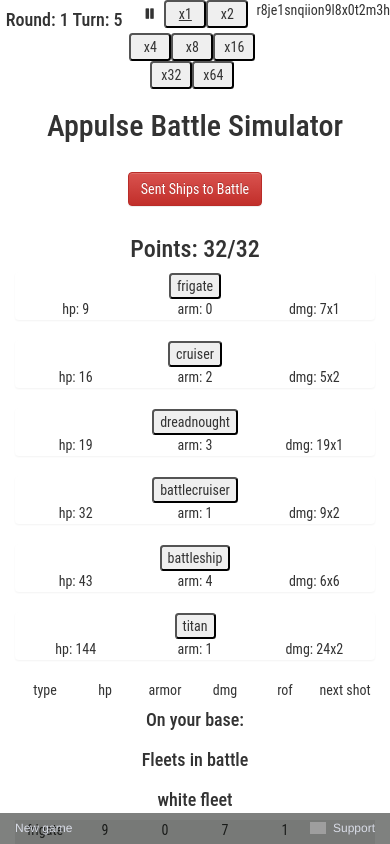
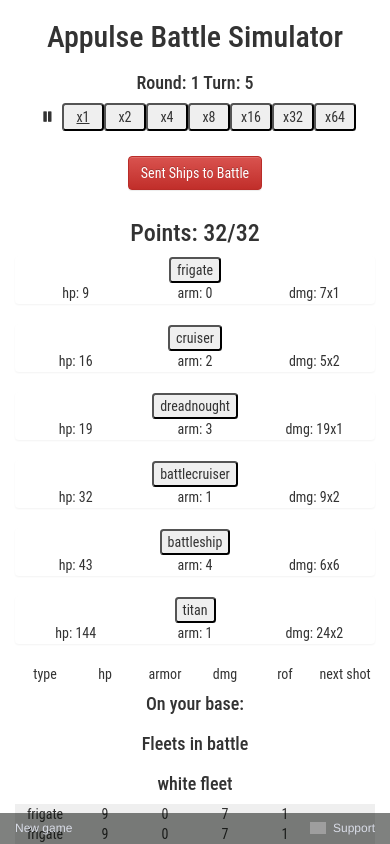
Before and after one commit to gapak/appulsim, a React (Create React App) app: page / in a window 390 px wide. Shown: the top 844 px of the page. Built offline with nearby package versions, Linux system fonts and the light colour scheme; grey boxes are pictures that could not be loaded.

Commit message:
Mobile adoptation

```diff
--- a/src/App.js
+++ b/src/App.js
@@ -153,7 +153,10 @@ class App extends Component {
 
         return (
             <div className="App">
-                <div className="flex-element flex-container-row">
+                <div className="flex-element flex-container-column">
+
+                    <h2>Appulse Battle Simulator</h2>
+
                     <div className="flex-element">
                         <h4>Round: {this.state.tick} Turn: {this.state.frame} </h4>
                     </div>
@@ -180,17 +183,9 @@ class App extends Component {
                             })}
                         </span>
                     </div>
-
-                    <div className="flex-element">
-                        {this.state.matrix_show}
-                    </div>
                 </div>
 
-                <h2>Appulse Battle Simulator</h2>
-
-
                 <div className="container theme-showcase" role="main">
-
                     <div className="row">
                         <div className="col-sm-3 flex-container-column">
                             <h3><button className={(_.sum(_.values(this.state.player_fleet)) > 0 || true ? 'btn btn-danger' : 'btn btn-danger disabled')}
```
